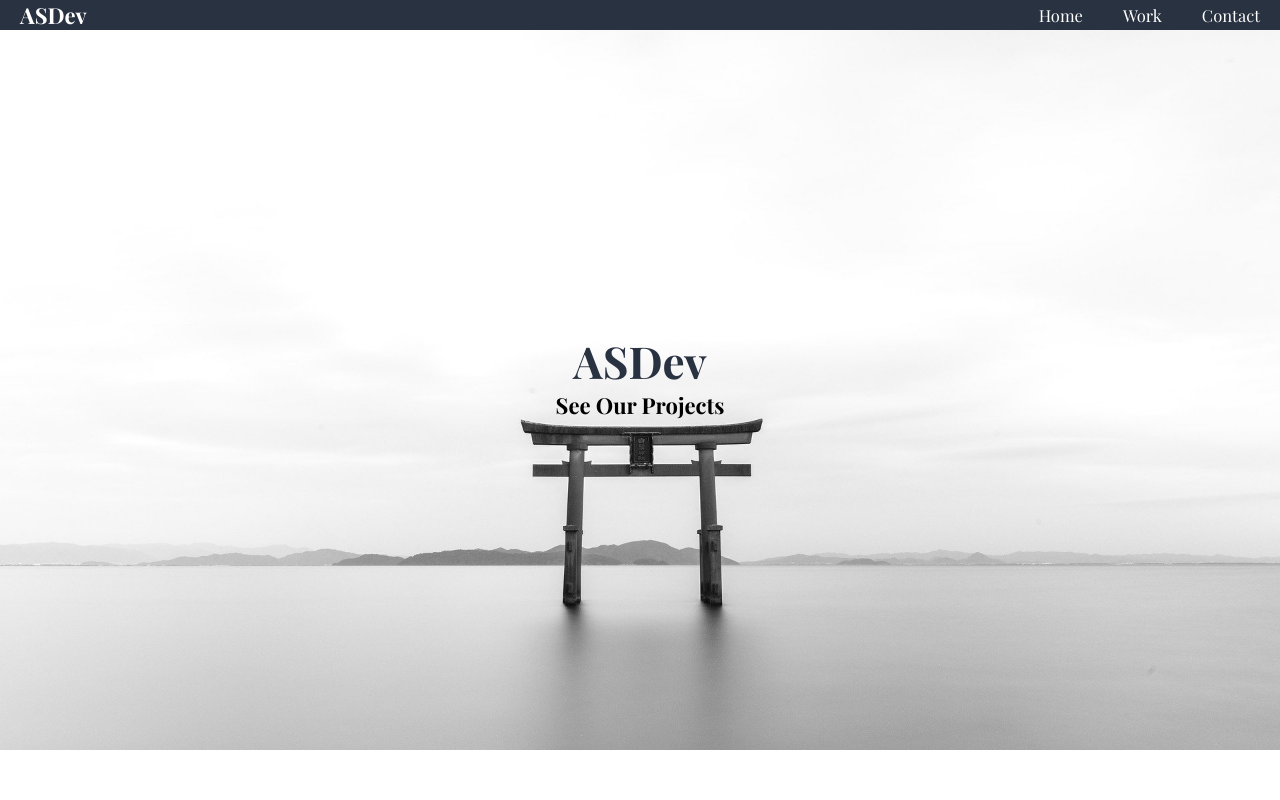
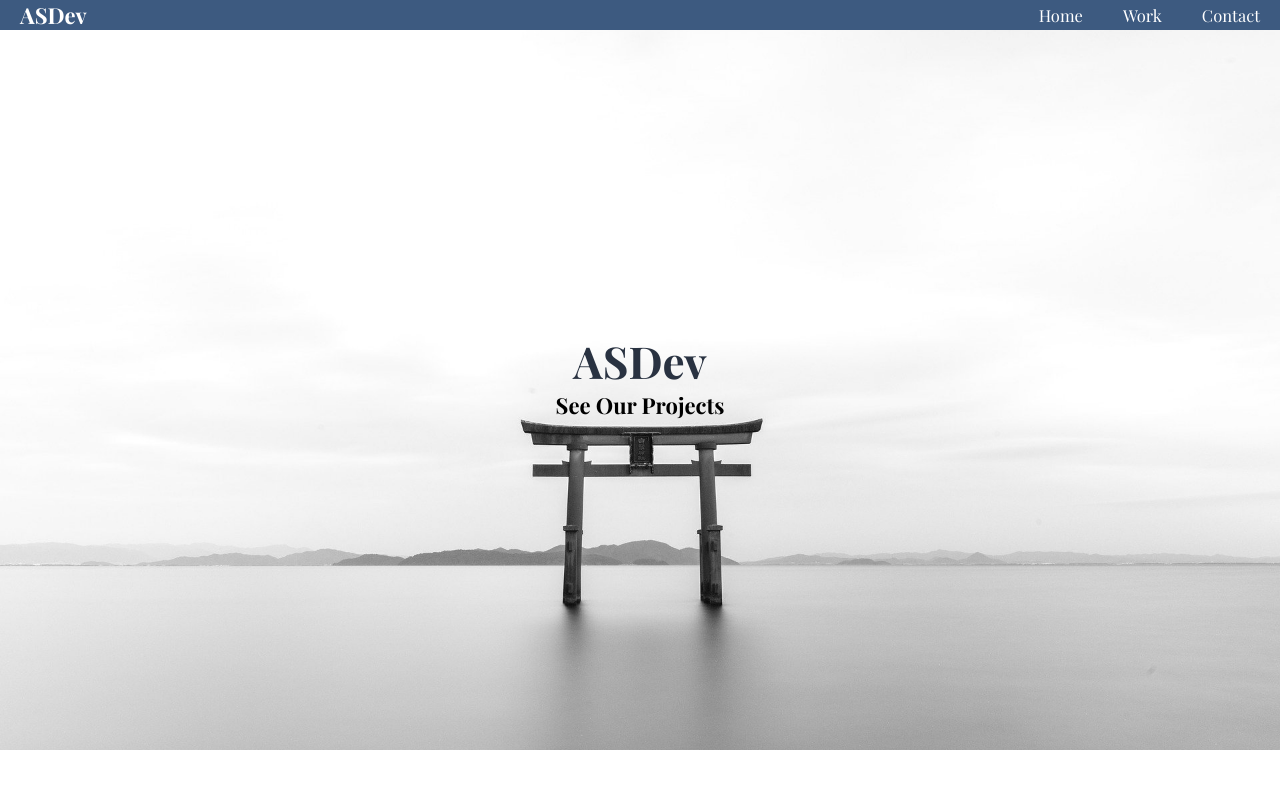
Before and after one commit to astocksdev/portfolio, a plain HTML site: page index.html in a window 1280 px wide. Shown: the top 800 px of the page. Drawn offline with nearby package versions, Linux system fonts and the light colour scheme; a web font is replaced by a local one.

Commit message:
Updated Header Colour

```diff
--- a/style.css
+++ b/style.css
@@ -9,7 +9,7 @@ header {
     flex-direction: row;
     justify-content: space-between;
     padding-left: 20px;
-    background-color: #293241;
+    background-color: #3d5a80;
     color: white;
     position: fixed;
     width: 100%;
```
